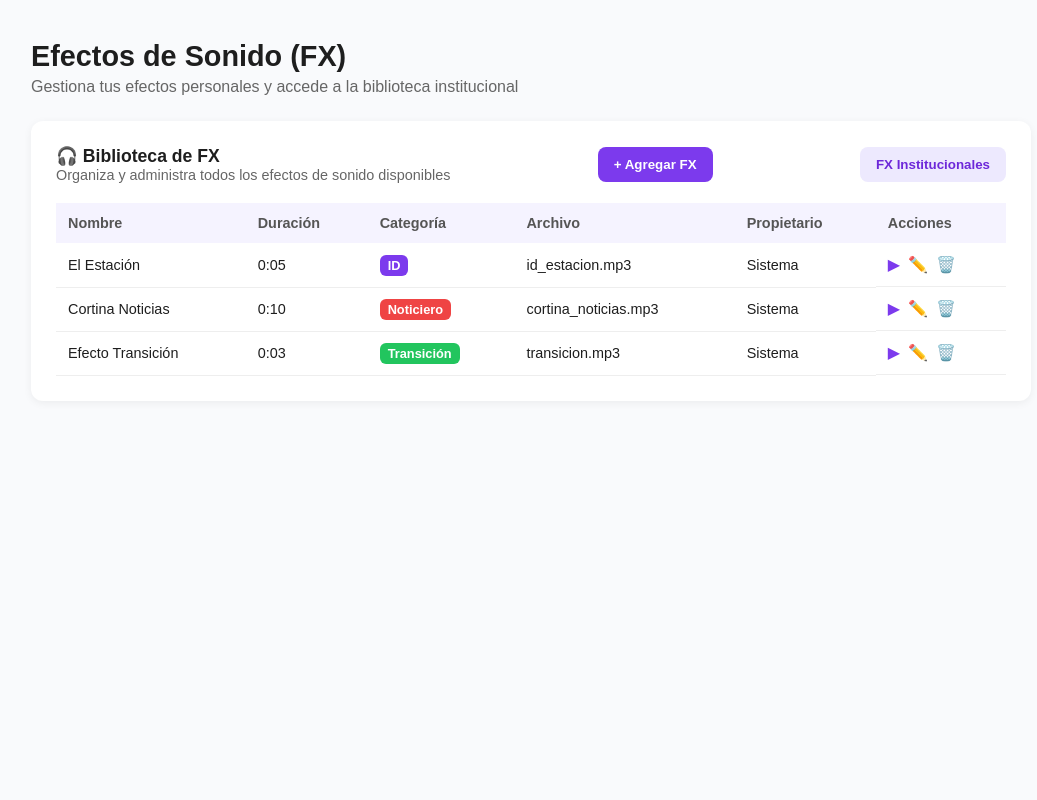
After one commit to kareen67/Botonera, a PHP site: page /view/pages/jefe/fx-institucionales.html in a window 1280 px wide. The commit adds this page. Shown: the whole page, without its empty margins (109-1146 px from the left). Run offline with PHP 8.4, Linux system fonts and the light colour scheme.

Commit message:
paginas a mejorar-borrador

```diff
--- /dev/null
+++ b/Botonera/view/css/fx-institucionales.css
@@ -0,0 +1,162 @@
+* {
+  margin: 0;
+  padding: 0;
+  box-sizing: border-box;
+  font-family: "Poppins", sans-serif;
+}
+
+body {
+  background-color: #f9fafc;
+  display: flex;
+  justify-content: center;
+  align-items: flex-start;
+  min-height: 100vh;
+  color: #1e1e1e;
+  padding: 40px 0;
+}
+
+.fx-section {
+  width: 90%;
+  max-width: 1000px;
+}
+
+h1 {
+  font-size: 1.8rem;
+  font-weight: 700;
+}
+
+.subtitulo {
+  color: #666;
+  margin-top: 5px;
+  margin-bottom: 25px;
+}
+
+.fx-container {
+  background-color: #fff;
+  border-radius: 12px;
+  box-shadow: 0 2px 8px rgba(0, 0, 0, 0.06);
+  padding: 25px;
+}
+
+.fx-header {
+  display: flex;
+  justify-content: space-between;
+  align-items: center;
+  flex-wrap: wrap;
+  margin-bottom: 20px;
+}
+
+.fx-info h2 {
+  font-size: 1.1rem;
+  font-weight: 600;
+}
+
+.fx-info p {
+  color: #666;
+  font-size: 0.9rem;
+}
+
+/* .fx-buttons {
+  display: flex;
+  gap: 10px;
+  background-color: #22c55e;
+  width: 100%;
+} */
+
+
+.btn-primario {
+  background-color: #7c3aed;
+  color: white;
+  border: none;
+  padding: 10px 16px;
+  border-radius: 8px;
+  cursor: pointer;
+  font-weight: 600;
+  transition: background-color 0.2s ease;
+}
+
+.btn-primario:hover {
+  background-color: #6d28d9;
+}
+
+.btn-secundario {
+  background-color: #ede9fe;
+  color: #6d28d9;
+  border: none;
+  padding: 10px 16px;
+  border-radius: 8px;
+  cursor: pointer;
+  font-weight: 600;
+}
+
+.tabla-fx {
+  width: 100%;
+  border-collapse: collapse;
+  text-align: left;
+}
+
+.tabla-fx thead {
+  background-color: #f5f3ff;
+}
+
+.tabla-fx th {
+  padding: 12px;
+  color: #555;
+  font-weight: 600;
+  font-size: 0.9rem;
+}
+
+.tabla-fx td {
+  padding: 12px;
+  border-bottom: 1px solid #eee;
+  font-size: 0.9rem;
+}
+
+.tag {
+  padding: 3px 8px;
+  border-radius: 6px;
+  font-size: 0.8rem;
+  font-weight: 600;
+  color: #fff;
+}
+
+.tag-purple {
+  background-color: #7c3aed;
+}
+
+.tag-red {
+  background-color: #ef4444;
+}
+
+.tag-green {
+  background-color: #22c55e;
+}
+
+.acciones {
+  display: flex;
+  gap: 8px;
+}
+
+.btn-icon {
+  border: none;
+  background: none;
+  cursor: pointer;
+  font-size: 1rem;
+  transition: transform 0.2s ease;
+}
+
+.btn-icon:hover {
+  transform: scale(1.2);
+}
+
+.play {
+  color: #7c3aed;
+}
+
+.edit {
+  color: #6b7280;
+}
+
+.delete {
+  color: #ef4444;
+}
--- /dev/null
+++ b/Botonera/view/pages/jefe/fx-institucionales.html
@@ -0,0 +1,87 @@
+<!DOCTYPE html>
+<html lang="es">
+
+<head>
+    <meta charset="UTF-8">
+    <meta name="viewport" content="width=device-width, initial-scale=1.0">
+    <title>Efectos de Sonido (FX)</title>
+    <link rel="stylesheet" href="../../css/fx-institucionales.css">
+</head>
+
+<body>
+    <section class="fx-section">
+        <h1>Efectos de Sonido (FX)</h1>
+        <p class="subtitulo">
+            Gestiona tus efectos personales y accede a la biblioteca institucional
+        </p>
+
+        <div class="fx-container">
+            <div class="fx-header">
+                <div class="fx-info">
+                    <h2>🎧 Biblioteca de FX</h2>
+                    <p>Organiza y administra todos los efectos de sonido disponibles</p>
+                </div>
+                <div class="fx-buttons">
+                    <button class="btn-primario">+ Agregar FX</button>
+                </div>
+                <div class="fx-buttons">
+                    <button class="btn-secundario">FX Institucionales</button>
+
+                </div>
+            </div>
+
+            <table class="tabla-fx">
+                <thead>
+                    <tr>
+                        <th>Nombre</th>
+                        <th>Duración</th>
+                        <th>Categoría</th>
+                        <th>Archivo</th>
+                        <th>Propietario</th>
+                        <th>Acciones</th>
+                    </tr>
+                </thead>
+                <tbody>
+                    <tr>
+                        <td>El Estación</td>
+                        <td>0:05</td>
+                        <td><span class="tag tag-purple">ID</span></td>
+                        <td>id_estacion.mp3</td>
+                        <td>Sistema</td>
+                        <td class="acciones">
+                            <button class="btn-icon play">▶</button>
+                            <button class="btn-icon edit">✏️</button>
+                            <button class="btn-icon delete">🗑️</button>
+                        </td>
+                    </tr>
+                    <tr>
+                        <td>Cortina Noticias</td>
+                        <td>0:10</td>
+                        <td><span class="tag tag-red">Noticiero</span></td>
+                        <td>cortina_noticias.mp3</td>
+                        <td>Sistema</td>
+                        <td class="acciones">
+                            <button class="btn-icon play">▶</button>
+                            <button class="btn-icon edit">✏️</button>
+                            <button class="btn-icon delete">🗑️</button>
+                        </td>
+                    </tr>
+                    <tr>
+                        <td>Efecto Transición</td>
+                        <td>0:03</td>
+                        <td><span class="tag tag-green">Transición</span></td>
+                        <td>transicion.mp3</td>
+                        <td>Sistema</td>
+                        <td class="acciones">
+                            <button class="btn-icon play">▶</button>
+                            <button class="btn-icon edit">✏️</button>
+                            <button class="btn-icon delete">🗑️</button>
+                        </td>
+                    </tr>
+                </tbody>
+            </table>
+        </div>
+    </section>
+</body>
+
+</html>
```
Also changed, not shown: Botonera/view/css/Perfil.css (+16 -10 lines), Botonera/view/css/panel-operador.css (added, +118 -0 lines), Botonera/view/pages/operador/panel-operador.html (+46 -4 lines), Botonera/view/pages/productor/detalle-pr.html (added, +11 -0 lines), Botonera/view/pages/productor/panel-productor.html (+43 -4 lines).
